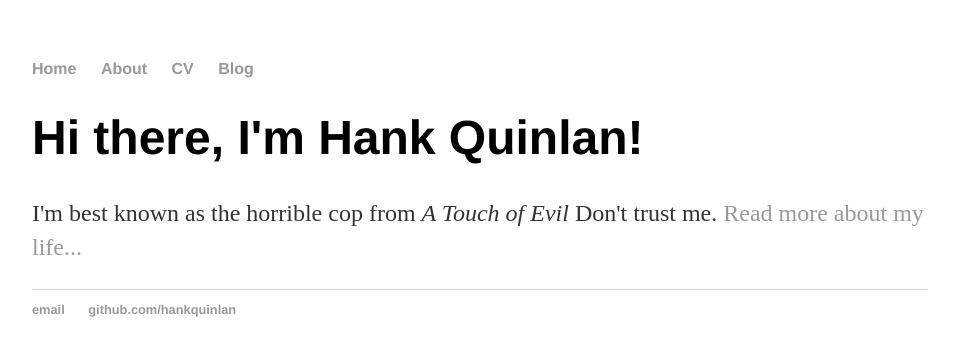
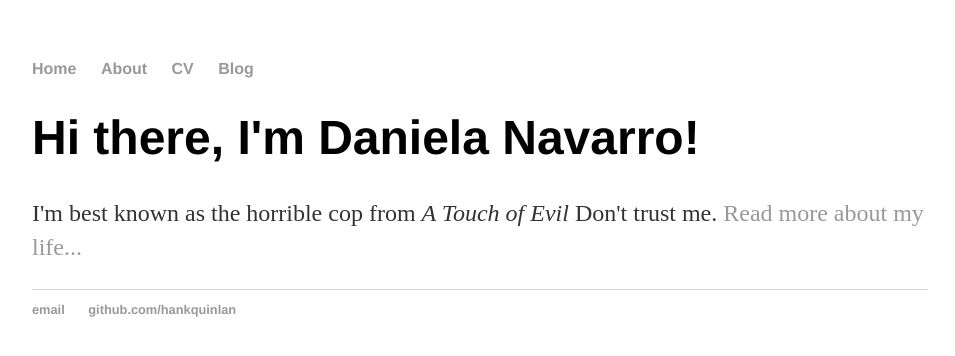
Before and after one commit to danielan7718/danielan7718.github.io, a Jekyll site: the page built from index.html, in a window 1280 px wide. Shown: the top 356 px of the page, without its empty margins (160-1115 px from the left). Built offline with Jekyll 4.4.1, drawn with Linux system fonts in a browser that asks for light colours.

Commit message:
Update index.html

```diff
--- a/index.html
+++ b/index.html
@@ -3,6 +3,6 @@ layout: default
 title: Daniela Navarro, Horrible Cop
 ---
 <div class="blurb">
-	<h1>Hi there, I'm Hank Quinlan!</h1>
+	<h1>Hi there, I'm Daniela Navarro!</h1>
 	<p>I'm best known as the horrible cop from <em>A Touch of Evil</em> Don't trust me. <a href="/about">Read more about my life...</a></p>
 </div><!-- /.blurb -->
```
